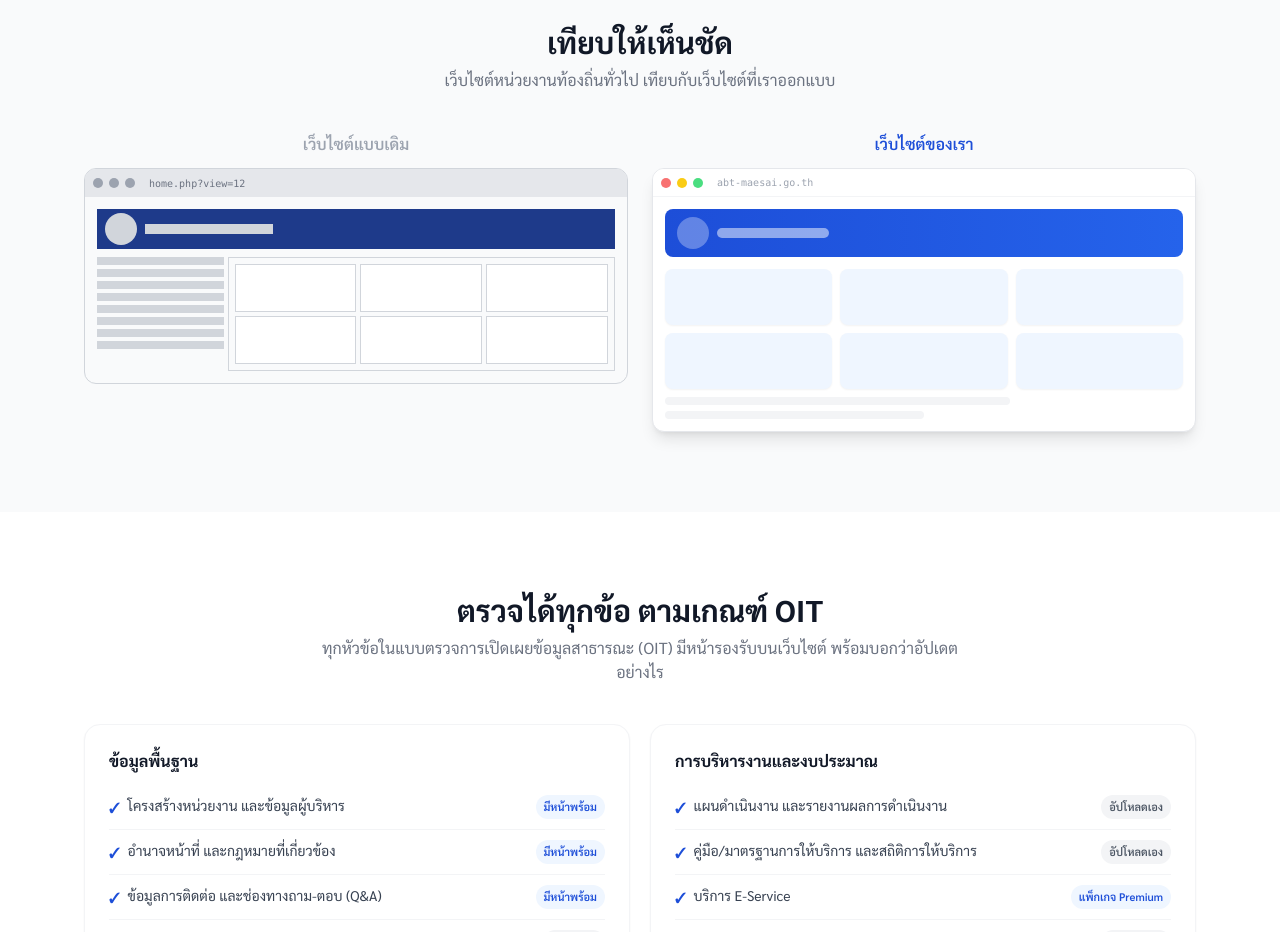
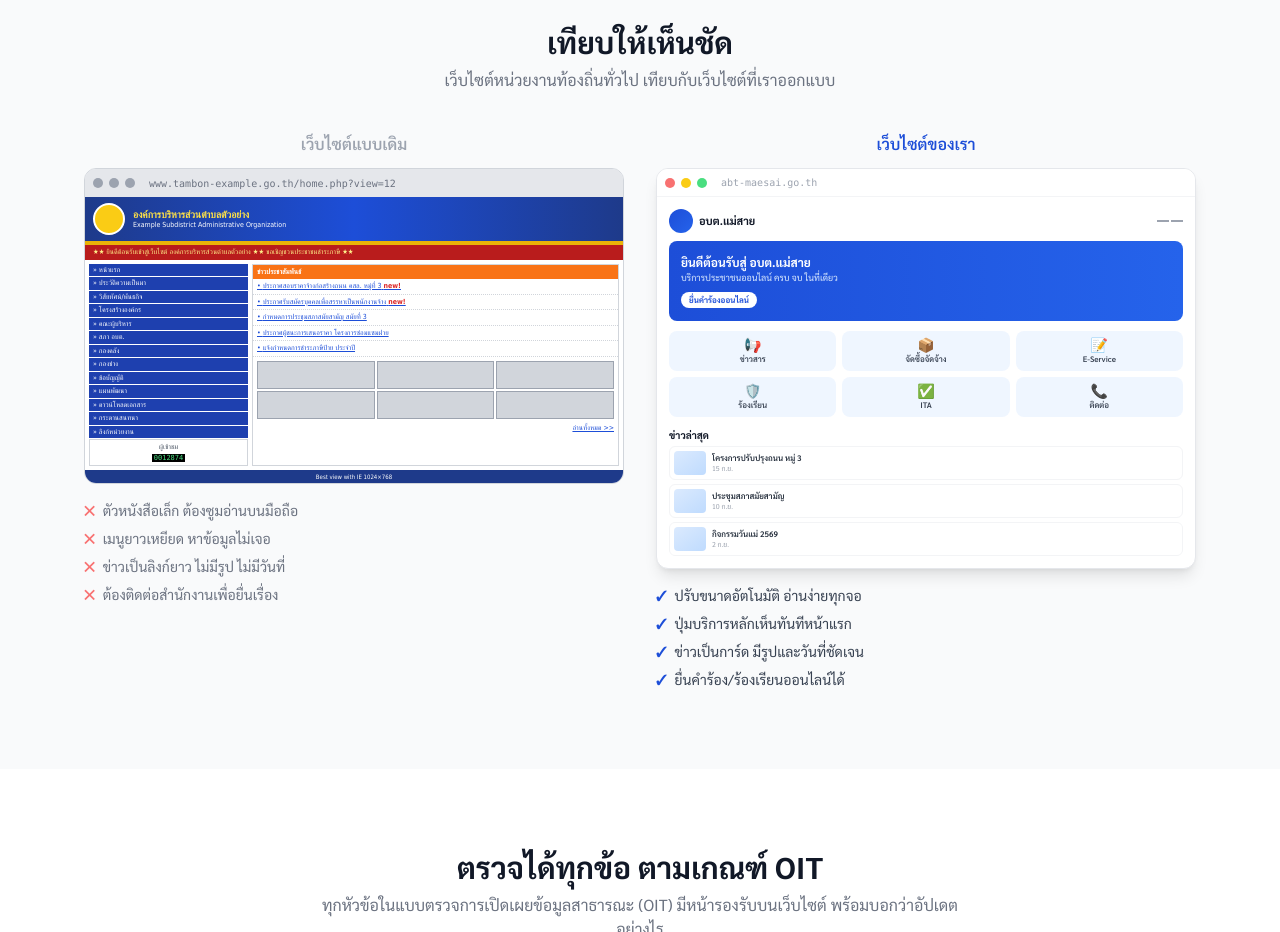
Before and after one commit to athipaty/abt-global, a React (Vite) app: page / in a window 1280 px wide. Shown: the part 1260-2192 px from the top of the page. Built offline with nearby package versions, Linux system fonts and the light colour scheme.

Commit message:
Compare section: realistic old vs. new site mockups with comparison points
Co-Authored-By: Claude Opus 5.5 <noreply@anthropic.com>
Claude-Session: https://claude.ai/code/session_01QFHU7udWmyQJk9FqVbD73E

```diff
--- a/src/App.jsx
+++ b/src/App.jsx
@@ -255,62 +255,110 @@ function Features() {
 }
 
 // Pure-CSS mockups — no real screenshots needed, just illustrate old vs. new visually
+function BrowserBar({ url, modern }) {
+  return (
+    <div className={`h-7 flex items-center gap-1.5 px-2 ${modern ? 'bg-white border-b border-gray-100' : 'bg-gray-200'}`}>
+      <span className={`w-2.5 h-2.5 rounded-full ${modern ? 'bg-red-400' : 'bg-gray-400'}`} />
+      <span className={`w-2.5 h-2.5 rounded-full ${modern ? 'bg-yellow-400' : 'bg-gray-400'}`} />
+      <span className={`w-2.5 h-2.5 rounded-full ${modern ? 'bg-green-400' : 'bg-gray-400'}`} />
+      <span className={`ml-2 text-[10px] font-mono truncate ${modern ? 'text-gray-400' : 'text-gray-500'}`}>{url}</span>
+    </div>
+  )
+}
+
 function OldMockup() {
+  const menu = ['หน้าแรก', 'ประวัติความเป็นมา', 'วิสัยทัศน์/พันธกิจ', 'โครงสร้างองค์กร', 'คณะผู้บริหาร', 'สภา อบต.', 'กองคลัง', 'กองช่าง', 'ข้อบัญญัติ', 'แผนพัฒนา', 'ดาวน์โหลดเอกสาร', 'กระดานสนทนา', 'ลิงก์หน่วยงาน']
+  const news = ['ประกาศสอบราคาจ้างก่อสร้างถนน คสล. หมู่ที่ 3', 'ประกาศรับสมัครบุคคลเพื่อสรรหาเป็นพนักงานจ้าง', 'กำหนดการประชุมสภาสมัยสามัญ สมัยที่ 3', 'ประกาศผู้ชนะการเสนอราคา โครงการซ่อมแซมฝาย', 'แจ้งกำหนดการชำระภาษีป้าย ประจำปี']
   return (
-    <div className="rounded-xl border border-gray-300 bg-gray-50 overflow-hidden">
-      <div className="h-7 bg-gray-200 flex items-center gap-1.5 px-2">
-        <span className="w-2.5 h-2.5 rounded-full bg-gray-400" />
-        <span className="w-2.5 h-2.5 rounded-full bg-gray-400" />
-        <span className="w-2.5 h-2.5 rounded-full bg-gray-400" />
-        <span className="ml-2 text-[10px] text-gray-500 font-mono">home.php?view=12</span>
-      </div>
-      <div className="p-3">
-        <div className="h-10 bg-blue-900 mb-2 flex items-center px-2">
-          <div className="w-8 h-8 bg-gray-300 rounded-full" />
-          <div className="ml-2 w-32 h-2.5 bg-gray-300" />
+    <div className="rounded-xl border border-gray-300 bg-gray-50 overflow-hidden" style={{ fontFamily: 'Tahoma, "Times New Roman", serif' }}>
+      <BrowserBar url="www.tambon-example.go.th/home.php?view=12" />
+      <div className="bg-white">
+        <div className="h-12 bg-gradient-to-r from-blue-900 via-blue-700 to-blue-900 flex items-center px-2 gap-2 border-b-4 border-yellow-500">
+          <div className="w-8 h-8 rounded-full bg-yellow-400 border-2 border-white shrink-0" />
+          <div className="leading-tight">
+            <p className="text-[10px] font-bold text-yellow-300">องค์การบริหารส่วนตำบลตัวอย่าง</p>
+            <p className="text-[7px] text-white">Example Subdistrict Administrative Organization</p>
+          </div>
         </div>
-        <div className="grid grid-cols-4 gap-1">
-          <div className="col-span-1 space-y-1">
-            {Array.from({ length: 8 }).map((_, i) => <div key={i} className="h-2 bg-gray-300" />)}
-          </div>
-          <div className="col-span-3 border border-gray-300 p-1.5">
-            <div className="grid grid-cols-3 gap-1">
-              {Array.from({ length: 6 }).map((_, i) => (
-                <div key={i} className="border border-gray-300 h-12 bg-white" />
-              ))}
+        <div className="bg-red-700 text-yellow-200 text-[7px] px-2 py-0.5 whitespace-nowrap overflow-hidden">
+          ★★ ยินดีต้อนรับเข้าสู่เว็บไซต์ องค์การบริหารส่วนตำบลตัวอย่าง ★★ ขอเชิญชวนประชาชนชำระภาษี ★★
+        </div>
+        <div className="grid grid-cols-[30%_1fr] gap-1 p-1 text-[7px]">
+          <div className="space-y-px">
+            {menu.map(m => <div key={m} className="bg-blue-800 text-white px-1 py-[1px] truncate">» {m}</div>)}
+            <div className="mt-1 border border-gray-300 text-center p-0.5 text-gray-600">
+              ผู้เข้าชม<br /><span className="font-mono bg-black text-green-400 px-0.5">0012874</span>
             </div>
           </div>
+          <div className="border border-gray-300">
+            <div className="bg-orange-500 text-white font-bold px-1 py-0.5">ข่าวประชาสัมพันธ์</div>
+            {news.map((n, i) => (
+              <div key={n} className="px-1 py-[2px] border-b border-dotted border-gray-300 text-blue-700 underline truncate">
+                • {n} {i < 2 && <span className="text-red-600 font-bold no-underline">new!</span>}
+              </div>
+            ))}
+            <div className="grid grid-cols-3 gap-0.5 p-1">
+              {Array.from({ length: 6 }).map((_, i) => <div key={i} className="h-7 bg-gray-300 border border-gray-400" />)}
+            </div>
+            <p className="text-right text-blue-700 underline px-1 pb-0.5">อ่านทั้งหมด &gt;&gt;</p>
+          </div>
+        </div>
+        <div className="bg-blue-900 text-white text-[6px] text-center py-0.5">Best view with IE 1024×768</div>
+      </div>
+    </div>
+  )
+}
+
+function NewMockup() {
+  const services = [['📢', 'ข่าวสาร'], ['📦', 'จัดซื้อจัดจ้าง'], ['📝', 'E-Service'], ['🛡️', 'ร้องเรียน'], ['✅', 'ITA'], ['📞', 'ติดต่อ']]
+  const news = [['15 ก.ย.', 'โครงการปรับปรุงถนน หมู่ 3'], ['10 ก.ย.', 'ประชุมสภาสมัยสามัญ'], ['2 ก.ย.', 'กิจกรรมวันแม่ 2569']]
+  return (
+    <div className="rounded-xl border border-gray-200 bg-white overflow-hidden shadow-lg">
+      <BrowserBar url="abt-maesai.go.th" modern />
+      <div className="p-3 text-left">
+        <div className="flex items-center justify-between mb-2">
+          <div className="flex items-center gap-1.5">
+            <div className="w-6 h-6 rounded-full bg-gradient-to-br from-primary to-secondary" />
+            <p className="text-[11px] font-bold text-gray-900">อบต.แม่สาย</p>
+          </div>
+          <div className="flex gap-0.5"><span className="w-3 h-0.5 bg-gray-400" /><span className="w-3 h-0.5 bg-gray-400" /></div>
+        </div>
+        <div className="rounded-lg bg-gradient-to-r from-primary to-secondary p-3 mb-2.5">
+          <p className="text-white text-[12px] font-bold">ยินดีต้อนรับสู่ อบต.แม่สาย</p>
+          <p className="text-blue-100 text-[9px]">บริการประชาชนออนไลน์ ครบ จบ ในที่เดียว</p>
+          <span className="inline-block mt-1.5 bg-white text-primary text-[8px] font-bold px-2 py-0.5 rounded-full">ยื่นคำร้องออนไลน์</span>
+        </div>
+        <div className="grid grid-cols-3 gap-1.5 mb-2.5">
+          {services.map(([icon, label]) => (
+            <div key={label} className="rounded-lg bg-blue-50 py-1.5 text-center">
+              <div className="text-sm leading-none">{icon}</div>
+              <p className="text-[8px] font-semibold text-gray-700 mt-0.5">{label}</p>
+            </div>
+          ))}
+        </div>
+        <p className="text-[10px] font-bold text-gray-900 mb-1">ข่าวล่าสุด</p>
+        <div className="space-y-1">
+          {news.map(([d, t]) => (
+            <div key={t} className="flex items-center gap-1.5 rounded-md border border-gray-100 p-1">
+              <div className="w-8 h-6 rounded bg-gradient-to-br from-blue-100 to-blue-200 shrink-0" />
+              <div className="min-w-0">
+                <p className="text-[8px] font-semibold text-gray-800 truncate">{t}</p>
+                <p className="text-[7px] text-gray-400">{d}</p>
+              </div>
+            </div>
+          ))}
         </div>
       </div>
     </div>
   )
 }
 
-function NewMockup() {
-  return (
-    <div className="rounded-xl border border-gray-200 bg-white overflow-hidden shadow-lg">
-      <div className="h-7 bg-white flex items-center gap-1.5 px-2 border-b border-gray-100">
-        <span className="w-2.5 h-2.5 rounded-full bg-red-400" />
-        <span className="w-2.5 h-2.5 rounded-full bg-yellow-400" />
-        <span className="w-2.5 h-2.5 rounded-full bg-green-400" />
-        <span className="ml-2 text-[10px] text-gray-400 font-mono">abt-maesai.go.th</span>
-      </div>
-      <div className="p-3">
-        <div className="h-12 rounded-lg bg-gradient-to-r from-primary to-secondary mb-3 flex items-center px-3">
-          <div className="w-8 h-8 bg-white/30 rounded-full" />
-          <div className="ml-2 w-28 h-2.5 bg-white/50 rounded-full" />
-        </div>
-        <div className="grid grid-cols-3 gap-2">
-          {Array.from({ length: 6 }).map((_, i) => (
-            <div key={i} className="rounded-lg bg-blue-50 h-14 shadow-sm" />
-          ))}
-        </div>
-        <div className="mt-2 h-2 w-2/3 bg-gray-100 rounded-full" />
-        <div className="mt-1.5 h-2 w-1/2 bg-gray-100 rounded-full" />
-      </div>
-    </div>
-  )
-}
+const COMPARE_POINTS = [
+  ['ตัวหนังสือเล็ก ต้องซูมอ่านบนมือถือ', 'ปรับขนาดอัตโนมัติ อ่านง่ายทุกจอ'],
+  ['เมนูยาวเหยียด หาข้อมูลไม่เจอ', 'ปุ่มบริการหลักเห็นทันทีหน้าแรก'],
+  ['ข่าวเป็นลิงก์ยาว ไม่มีรูป ไม่มีวันที่', 'ข่าวเป็นการ์ด มีรูปและวันที่ชัดเจน'],
+  ['ต้องติดต่อสำนักงานเพื่อยื่นเรื่อง', 'ยื่นคำร้อง/ร้องเรียนออนไลน์ได้'],
+]
 
 function Compare() {
   return (
@@ -320,14 +368,28 @@ function Compare() {
           <h2 className="text-2xl sm:text-3xl font-extrabold text-center text-gray-900">เทียบให้เห็นชัด</h2>
           <p className="text-center text-gray-500 mt-2 mb-10">เว็บไซต์หน่วยงานท้องถิ่นทั่วไป เทียบกับเว็บไซต์ที่เราออกแบบ</p>
         </Reveal>
-        <div className="grid sm:grid-cols-2 gap-6 items-start">
+        <div className="grid sm:grid-cols-2 gap-8 items-start">
           <Reveal>
             <p className="text-center font-semibold text-gray-400 mb-3">เว็บไซต์แบบเดิม</p>
             <OldMockup />
+            <ul className="mt-4 space-y-2">
+              {COMPARE_POINTS.map(([bad]) => (
+                <li key={bad} className="flex items-start justify-center sm:justify-start gap-2 text-sm text-gray-500">
+                  <span className="text-red-400 font-bold">✕</span><span>{bad}</span>
+                </li>
+              ))}
+            </ul>
           </Reveal>
           <Reveal>
             <p className="text-center font-semibold text-primary mb-3">เว็บไซต์ของเรา</p>
             <NewMockup />
+            <ul className="mt-4 space-y-2">
+              {COMPARE_POINTS.map(([, good]) => (
+                <li key={good} className="flex items-start justify-center sm:justify-start gap-2 text-sm text-gray-700">
+                  <span className="text-primary font-bold">✓</span><span>{good}</span>
+                </li>
+              ))}
+            </ul>
           </Reveal>
         </div>
       </div>
```
